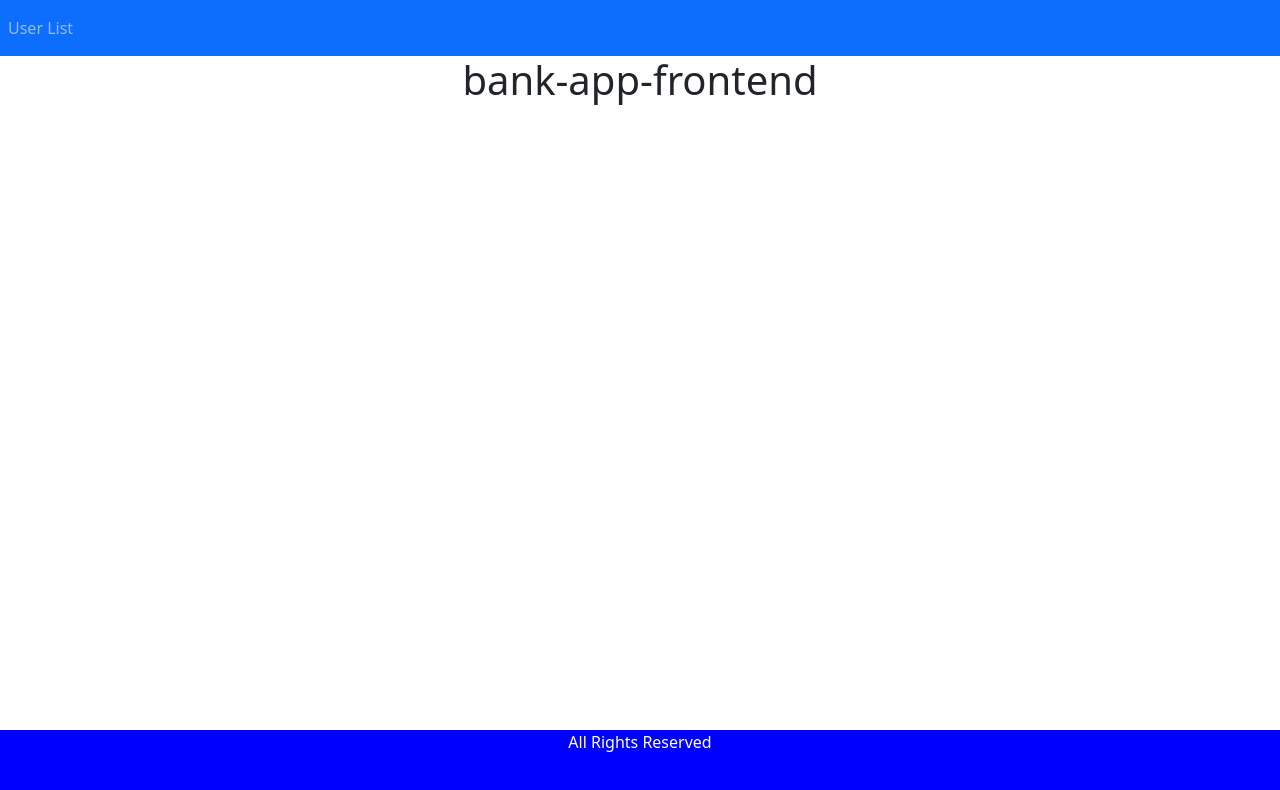
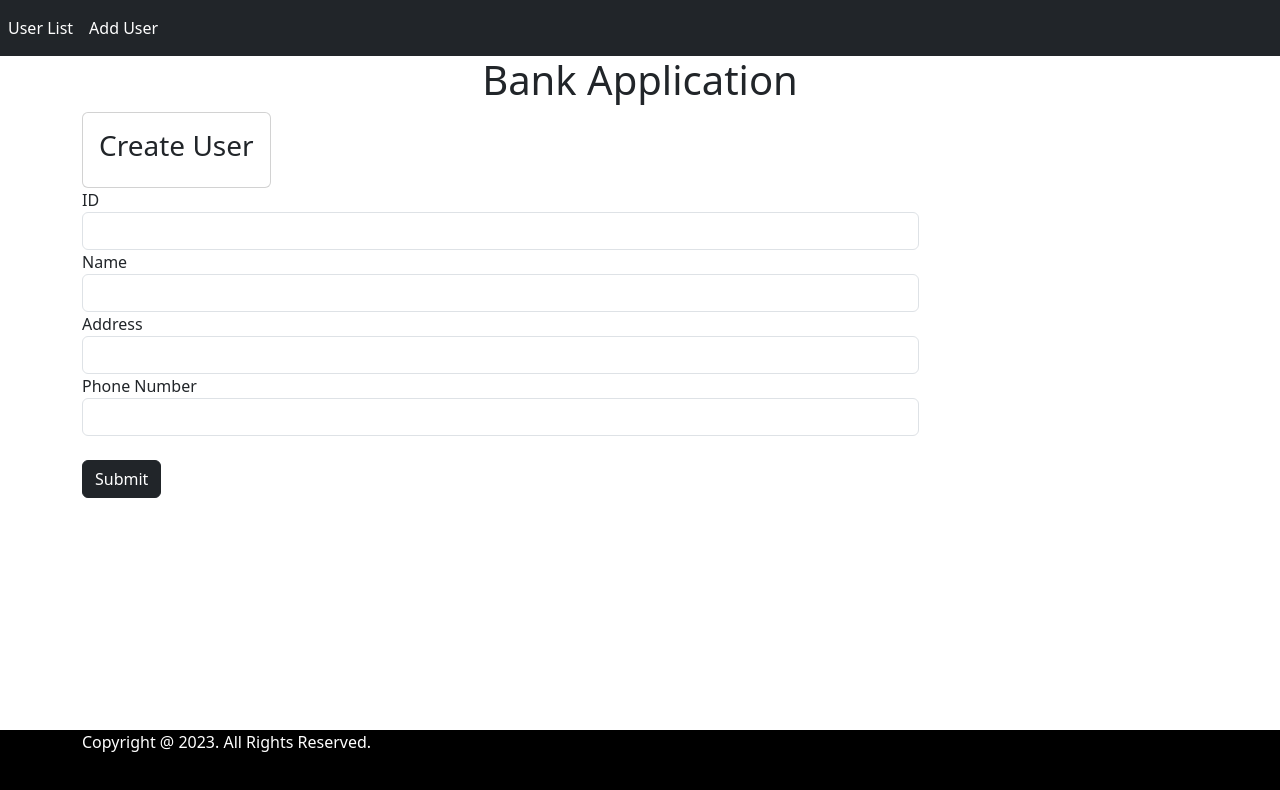
Before and after one commit to bkhanal87/bank-app-frontend, an Angular app: page /create-user in a window 1280 px wide. Before the commit this address led to /. Shown: the top 790 px of the page. Built offline with nearby package versions, Linux system fonts and the light colour scheme.

Commit message:
create user component

```diff
--- a/src/app/app-routing.module.ts
+++ b/src/app/app-routing.module.ts
@@ -1,10 +1,14 @@
 import { NgModule } from '@angular/core';
 import { RouterModule, Routes } from '@angular/router';
 import { UserListComponent } from './user-list/user-list.component';
+import { CreateUserComponent } from './create-user/create-user.component';
 
 // this is where we add our routes
 const routes: Routes = [
   {path: 'users', component: UserListComponent},
+
+  // route to create user
+  {path: 'create-user', component: CreateUserComponent},
 
   // route to redirect from empty path to users
   {path: '', redirectTo: 'users', pathMatch: 'full'}
--- a/src/app/app.component.css
+++ b/src/app/app.component.css
@@ -3,7 +3,10 @@
     bottom: 0;
     width: 100%;
     height: 70px;
-    background-color: blue;
-    text-align: center;
+    background-color: black;
     color: white;
 }
+
+.nav-link {
+    color: white;
+}
--- a/src/app/app.component.html
+++ b/src/app/app.component.html
@@ -1,14 +1,19 @@
 <!-- add header -->
 
-<nav class="navbar navbar-expand-sm navbar-dark bg-primary">
+<nav class="navbar navbar-expand-sm navbar-dark bg-dark justify-content-between">
     <ul class="navbar-nav">
         <li class="nav-item">
             <a routerLink="users" routerLinkActive="active" class="nav-link">User List</a>
+        </li>
+        <li class="nav-item">
+            <a routerLink="create-user" routerLinkActive="active" class="nav-link">Add User</a>
         </li>
     </ul>
 </nav>
 
 <h1 class="text-center"> {{ title }} </h1>
+
+
 <div class="container">
     <router-outlet></router-outlet>
 </div>
@@ -17,6 +22,6 @@
 
 <footer class="footer">
     <div class="container">
-        <span>All Rights Reserved</span>
+        <span>Copyright @ 2023. All Rights Reserved. </span>
     </div>
 </footer>
--- a/src/app/app.component.ts
+++ b/src/app/app.component.ts
@@ -6,5 +6,5 @@ import { Component } from '@angular/core';
   styleUrls: ['./app.component.css']
 })
 export class AppComponent {
-  title = 'bank-app-frontend';
+  title = 'Bank Application';
 }
--- /dev/null
+++ b/src/app/create-user/create-user.component.html
@@ -0,0 +1,41 @@
+<div class="col-md-9">
+    <div class="hstack">
+        <div class="card">
+            <div class="card-body">
+                <h3>Create User</h3>
+            </div>
+        </div>
+    </div>
+
+
+    <form (ngSubmit)="onSubmit()">
+        <div class="form-group">
+            <label for="user-id">ID</label>
+            <input type="text" class="form-control" id="id" [(ngModel)]="user.id" name="id">
+
+        </div>
+
+        <div class="form-group">
+            <label for="user-name">Name</label>
+            <input type="text" class="form-control" id="name" [(ngModel)]="user.name" name="name">
+
+        </div>
+
+        <div class="form-group">
+            <label for="user-address">Address</label>
+            <input type="text" class="form-control" id="address" [(ngModel)]="user.address" name="address">
+        </div>
+
+        <div class="form-group">
+            <label for="user-phoneNumber">Phone Number</label>
+            <input type="text" class="form-control" id="phoneNumber" [(ngModel)]="user.phoneNumber" name="phoneNumber">
+
+        </div>
+
+        <br>
+
+        <button type="submit" class="btn btn-dark">
+            Submit
+        </button>
+    </form>
+</div>
--- /dev/null
+++ b/src/app/create-user/create-user.component.ts
@@ -0,0 +1,23 @@
+import { Component, OnInit } from '@angular/core';
+import { User } from '../user';
+
+@Component({
+  selector: 'app-create-user',
+  templateUrl: './create-user.component.html',
+  styleUrls: ['./create-user.component.css']
+})
+export class CreateUserComponent implements OnInit{
+
+  // here, we need to create a user from a User class we'd create initially
+  user: User = new User();
+
+  constructor() {}
+
+  ngOnInit(): void {
+
+  }
+
+  onSubmit() {
+    console.log(this.user);
+  }
+}
```
Also changed, not shown: src/app/app.module.ts (+6 -2 lines), src/app/create-user/create-user.component.css (added), 1 other file (tests, documents, lock files or other folders).
